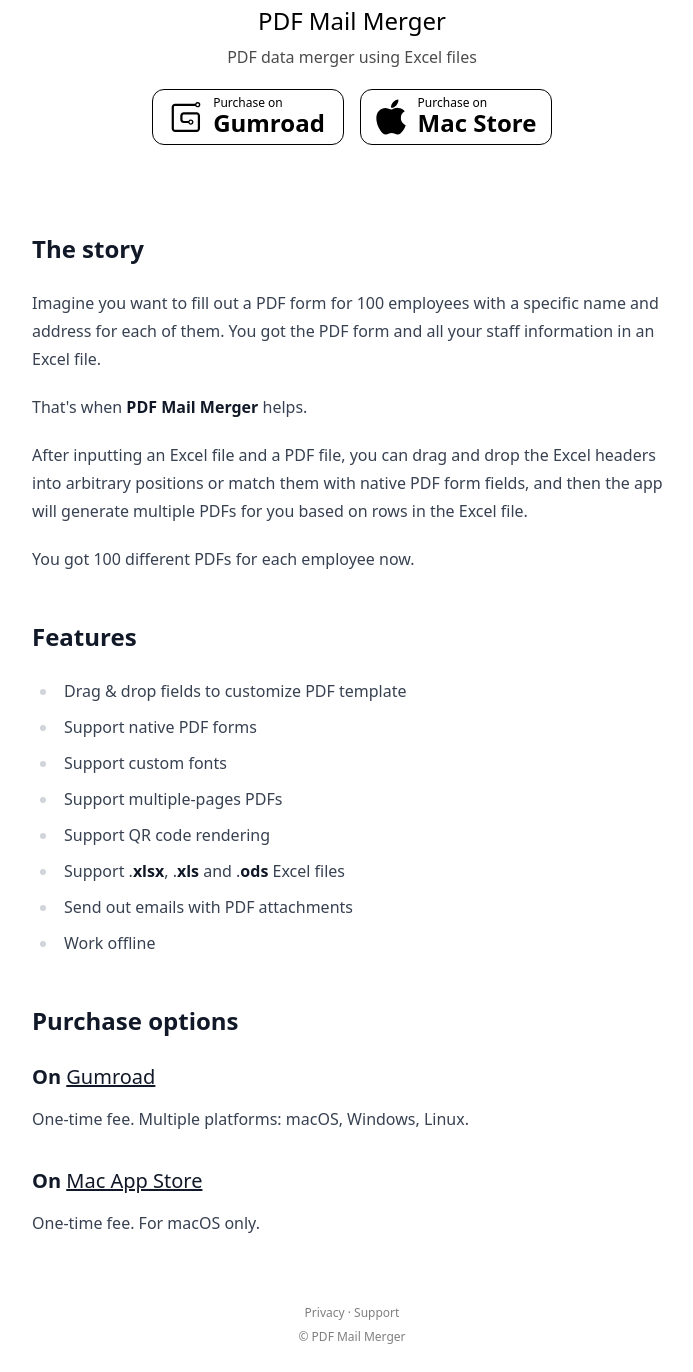
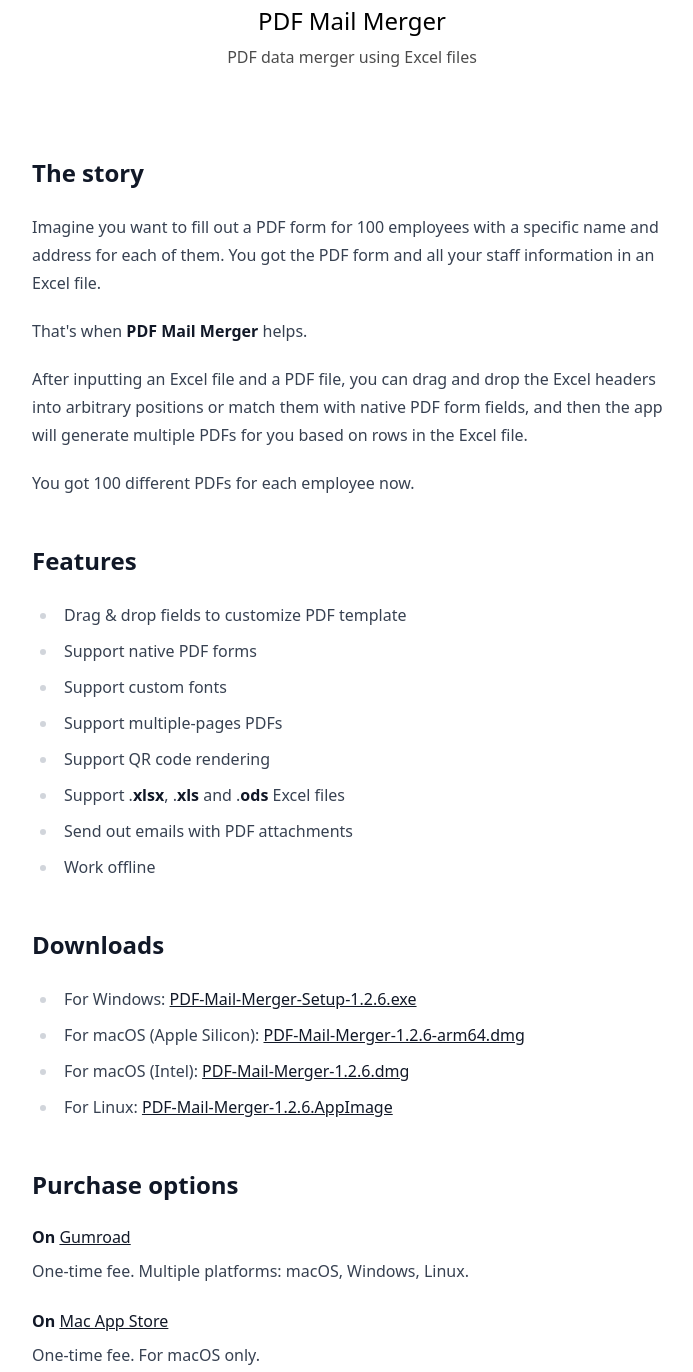
Before and after one commit to pdfmailmerger/pdfmailmerger.github.io, a website: page index.html in a window 1280 px wide. Shown: the part 193-1565 px from the top of the page, without its empty margins (288-981 px from the left). Drawn offline with Linux system fonts and the light colour scheme.

Commit message:
Update links

```diff
--- a/index.html
+++ b/index.html
@@ -15,30 +15,6 @@
       <p class="text-center opacity-70">
         PDF data merger using Excel files
       </p>
-      <div class="w-full flex items-center justify-center space-x-4">
-        <a class="flex mt-3 w-48 h-14 bg-transparent text-black border border-black rounded-xl items-center justify-center" href="https://plainlab.gumroad.com/l/plainmerge">
-          <div class="mr-3">
-              <svg viewBox="0 0 24 24" width="30"role="img" xmlns="http://www.w3.org/2000/svg">
-                <path d="M15.826 15.069a1.018 1.018 0 1 1-.001 2.036 1.018 1.018 0 0 1 0-2.036zM21.327 1.11a1.018 1.018 0 1 1 .001 2.036 1.018 1.018 0 0 1 0-2.036zM3.322 3.107h16.116a2.13 2.13 0 0 0 1.89 1.151c1.174 0 2.129-.955 2.129-2.13A2.131 2.131 0 0 0 21.327 0c-.89 0-1.654.55-1.97 1.329H3.321C1.764 1.329.543 2.51.543 4.019v17.156C.543 22.706 1.816 24 3.322 24h17.155c1.51 0 2.738-1.267 2.738-2.825V10.998c0-1.532-1.228-2.78-2.738-2.78H10.3c-1.553 0-2.866 1.274-2.866 2.78v3.198c0 1.484 1.286 2.691 2.866 2.691h3.554a2.132 2.132 0 0 0 1.972 1.329c1.174 0 2.129-.956 2.129-2.13s-.955-2.129-2.13-2.129a2.13 2.13 0 0 0-1.889 1.152H10.3c-.523 0-1.088-.349-1.088-.913v-3.198c0-.524.519-1 1.088-1h10.177c.538 0 .96.439.96 1v10.177c0 .567-.44 1.047-.96 1.047H3.322c-.533 0-1-.49-1-1.047V4.02c0-.52.43-.912 1-.912"/>
-              </svg>
-          </div>
-          <div>
-              <div class="text-xs">Purchase on</div>
-              <div class="text-2xl font-semibold font-sans -mt-1">Gumroad</div>
-          </div>
-        </a>
-        <a class="flex mt-3 w-48 h-14 bg-transparent text-black border border-black rounded-xl items-center justify-center" href="https://apps.apple.com/app/pdf-mail-merger/id1664125232">
-          <div class="mr-3">
-              <svg viewBox="0 0 384 512" width="30" >
-                  <path fill="currentColor" d="M318.7 268.7c-.2-36.7 16.4-64.4 50-84.8-18.8-26.9-47.2-41.7-84.7-44.6-35.5-2.8-74.3 20.7-88.5 20.7-15 0-49.4-19.7-76.4-19.7C63.3 141.2 4 184.8 4 273.5q0 39.3 14.4 81.2c12.8 36.7 59 126.7 107.2 125.2 25.2-.6 43-17.9 75.8-17.9 31.8 0 48.3 17.9 76.4 17.9 48.6-.7 90.4-82.5 102.6-119.3-65.2-30.7-61.7-90-61.7-91.9zm-56.6-164.2c27.3-32.4 24.8-61.9 24-72.5-24.1 1.4-52 16.4-67.9 34.9-17.5 19.8-27.8 44.3-25.6 71.9 26.1 2 49.9-11.4 69.5-34.3z"/>
-              </svg>
-          </div>
-          <div>
-              <div class="text-xs">Purchase on</div>
-              <div class="text-2xl font-semibold font-sans -mt-1">Mac Store</div>
-          </div>
-        </a>
-      </div>
     </div>
     <div class="content">
       <h2>The story</h2>
@@ -59,11 +35,19 @@
         <li>Work offline</li>
       </ul>
 
+      <h2>Downloads</h2>
+      <ul>
+        <li>For Windows: <a href="https://github.com/plainlab/plainmerge/releases/download/v1.2.6/PDF-Mail-Merger-Setup-1.2.6.exe">PDF-Mail-Merger-Setup-1.2.6.exe</a></h3>
+        <li>For macOS (Apple Silicon): <a href="https://github.com/plainlab/plainmerge/releases/download/v1.2.6/PDF-Mail-Merger-1.2.6-arm64.dmg">PDF-Mail-Merger-1.2.6-arm64.dmg</a></h3>
+        <li>For macOS (Intel): <a href="https://github.com/plainlab/plainmerge/releases/download/v1.2.6/PDF-Mail-Merger-1.2.6.dmg">PDF-Mail-Merger-1.2.6.dmg</a></h3>
+        <li>For Linux: <a href="https://github.com/plainlab/plainmerge/releases/download/v1.2.6/PDF-Mail-Merger-1.2.6.AppImage">PDF-Mail-Merger-1.2.6.AppImage</a></h3>
+      </ul>
+
       <h2>Purchase options</h2>
-      <h3>On <a href="https://gum.co/plainmerge">Gumroad</a></h3>
+      <h4>On <a href="https://gum.co/plainmerge">Gumroad</a></h4>
       <p>One-time fee. Multiple platforms: macOS, Windows, Linux.</p>
 
-      <h3>On <a href="https://apps.apple.com/app/pdf-mail-merger/id1664125232">Mac App Store</a></h3>
+      <h4>On <a href="https://apps.apple.com/app/pdf-mail-merger/id1664125232">Mac App Store</a></h4>
       <p>One-time fee. For macOS only.</p>
   </div>
     <div class="footer">
```
